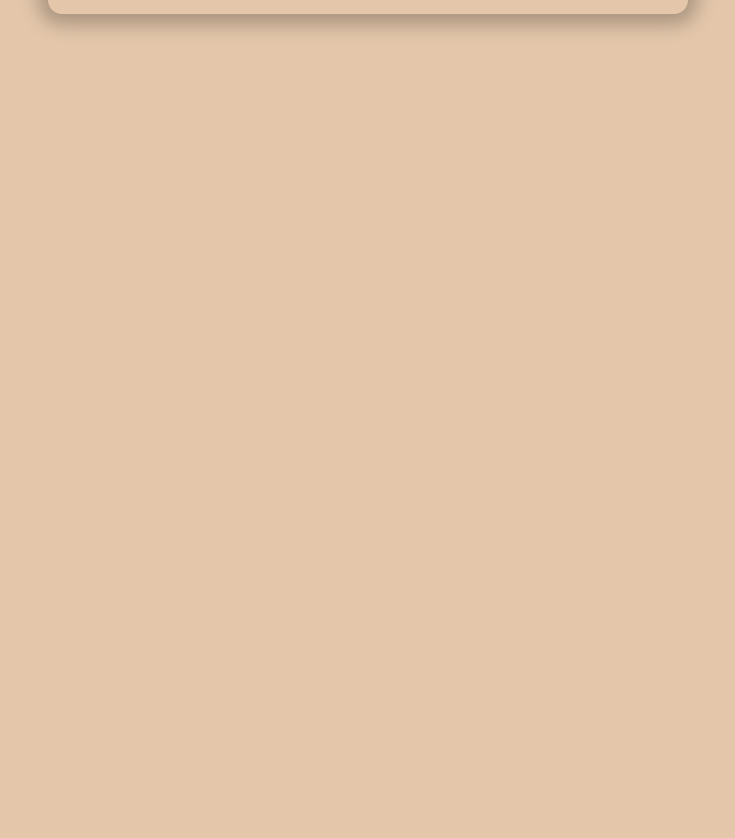
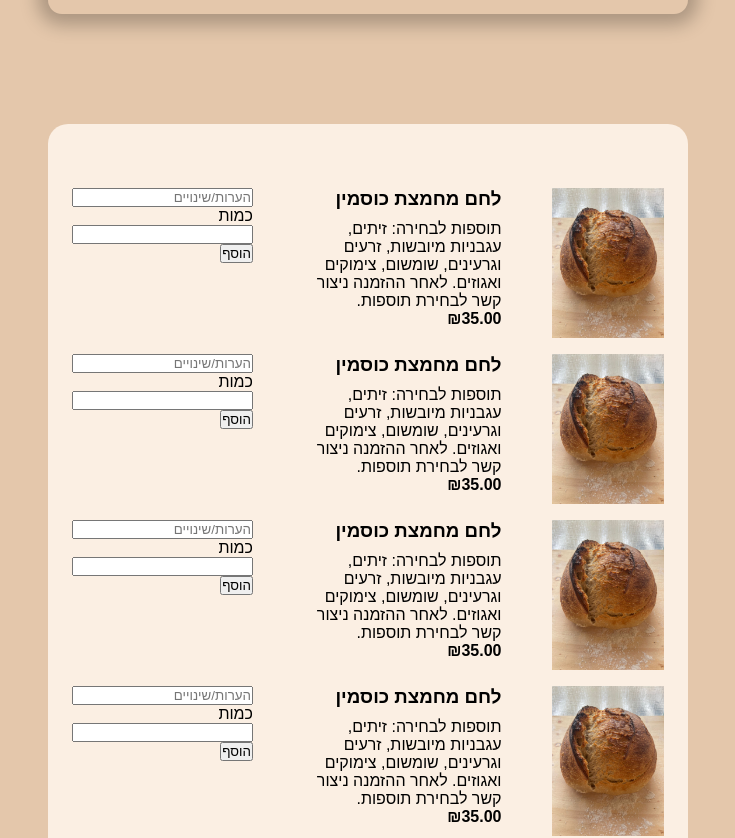
Before and after one commit to orbashan94/shiphonet, a React (Create React App) app: page / in a window 1280 px wide. Shown: the part 516-1354 px from the top of the page, without its empty margins (272-1007 px from the left). Built offline with nearby package versions, Linux system fonts and the light colour scheme.

Commit message:
create Products & ProductCard components

```diff
--- a/public/index.html
+++ b/public/index.html
@@ -1,5 +1,5 @@
 <!DOCTYPE html>
-<html lang="en">
+<html lang="en" dir="rtl">
   <head>
     <meta charset="utf-8" />
     <link rel="icon" href="%PUBLIC_URL%/favicon.ico" />
--- a/src/App.js
+++ b/src/App.js
@@ -1,6 +1,7 @@
 import Footer from "./components/Footer";
 import Navbar from "./components/Navbar";
 import BannerHero from "./components/BannerHero";
+import Products from "./components/Products";
 
 function App() {
   return (
@@ -8,6 +9,7 @@ function App() {
       <Navbar />
       <main>
         <BannerHero />
+        <Products />
       </main>
       <Footer />
     </>
--- /dev/null
+++ b/src/components/ProductCard.jsx
@@ -0,0 +1,32 @@
+import React from "react";
+import mealImage from "../assets/images/meals/cosmin.jpeg";
+
+const ProductCard = () => {
+  return (
+    <div className="product-card">
+      <img src={mealImage} alt="" />
+
+      <div className="product-card-info">
+        <div>
+          <h3>לחם מחמצת כוסמין</h3>
+          <p>
+            תוספות לבחירה: זיתים, עגבניות מיובשות, זרעים וגרעינים, שומשום,
+            צימוקים ואגוזים. לאחר ההזמנה ניצור קשר לבחירת תוספות.
+          </p>
+        </div>
+        <h6>₪35.00</h6>
+      </div>
+
+      <div>
+        <input type="text" placeholder="הערות/שינויים" />
+        <div>
+          <span>כמות</span>
+          <input type="number" />
+        </div>
+        <button>הוסף</button>
+      </div>
+    </div>
+  );
+};
+
+export default ProductCard;
--- /dev/null
+++ b/src/components/Products.jsx
@@ -0,0 +1,15 @@
+import React from "react";
+import ProductCard from "./ProductCard";
+
+const Products = () => {
+  return (
+    <div className="products">
+      <ProductCard />
+      <ProductCard />
+      <ProductCard />
+      <ProductCard />
+    </div>
+  );
+};
+
+export default Products;
--- a/src/scss/_bannerHero.scss
+++ b/src/scss/_bannerHero.scss
@@ -11,7 +11,6 @@
 
   .intro {
     background-color: $backgroundColor;
-    direction: rtl;
     text-align: center;
     max-width: 45rem;
     position: absolute;
--- a/src/scss/_navbar.scss
+++ b/src/scss/_navbar.scss
@@ -1,5 +1,4 @@
 header {
-  //   direction: rtl;
   //   position: fixed;
   //   top: 0;
   //   left: 0;
@@ -16,7 +15,6 @@ header {
 }
 
 .navbar {
-  direction: rtl;
   width: 100%;
   height: 100%;
   display: flex;
--- /dev/null
+++ b/src/scss/_products.scss
@@ -0,0 +1,37 @@
+.products {
+  width: 50%;
+  height: auto;
+  padding: 3rem 1.5rem;
+  margin: auto;
+  background-color: $backgroundProductsColor;
+  border-radius: 20px;
+  margin-top: 10rem;
+}
+
+.product-card {
+  width: 100%;
+  height: 150px;
+  margin: 1rem 0;
+  display: flex;
+
+  img {
+    width: 30%;
+    height: 100%;
+    object-fit: cover;
+  }
+  &-info {
+    padding: 0 50px;
+    display: flex;
+    flex-direction: column;
+    justify-content: space-between;
+    padding-bottom: 10px;
+
+    p {
+      margin-top: 10px;
+    }
+
+    h6 {
+      font-size: 16px;
+    }
+  }
+}
--- a/src/scss/_variables.scss
+++ b/src/scss/_variables.scss
@@ -5,7 +5,7 @@ $headerBackgroundColor: #5f4341;
 $backgroundColor: #e4c7ab;
 $textColor: #000000;
 $textLightColor: #6f6b6b;
-
+$backgroundProductsColor: #fbefe3;
 
 //fonts
 $mainFont: "Rubik", sans-serif;
--- a/src/scss/main.scss
+++ b/src/scss/main.scss
@@ -8,6 +8,7 @@
 @import "./navbar";
 @import "./footer";
 @import "./bannerHero";
+@import "./products";
 
 body {
   font-family: $mainFont;
```
Also changed, not shown: src/assets/images/meals/cosmin.jpeg (added).
